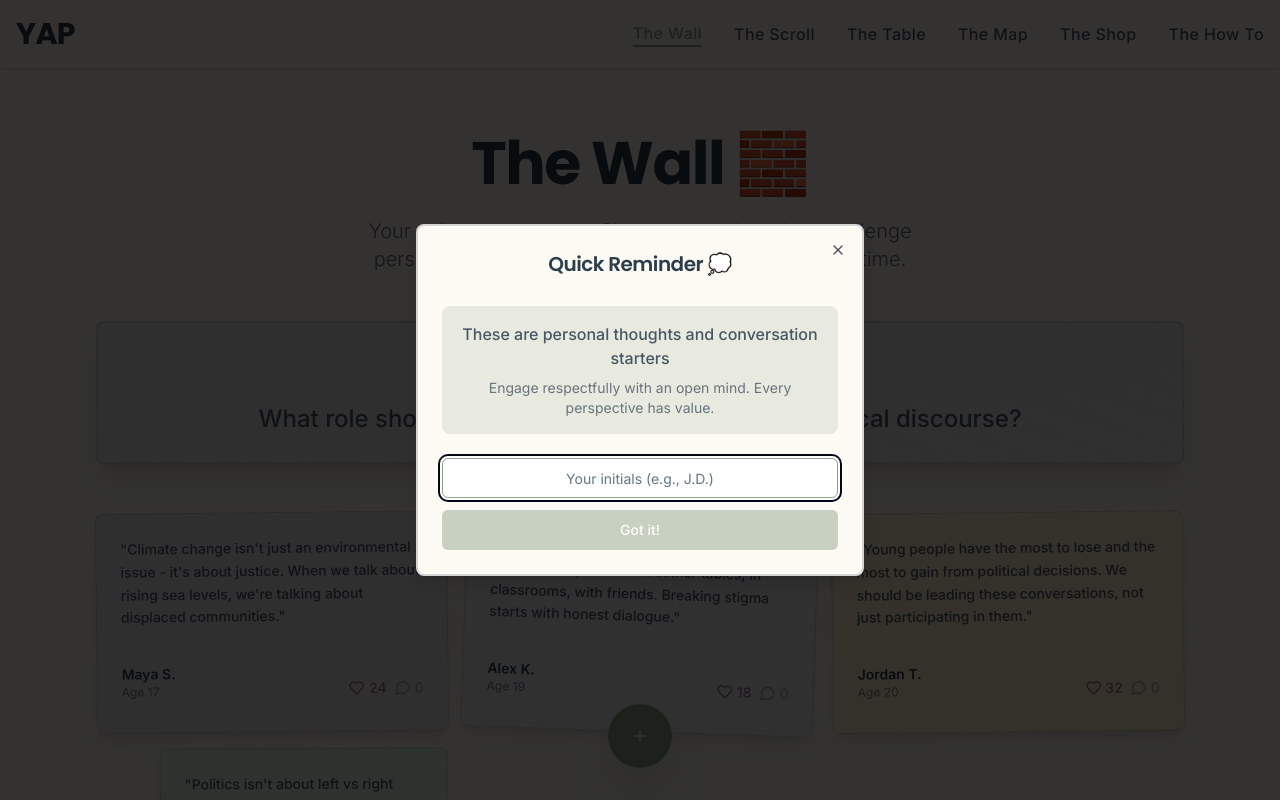
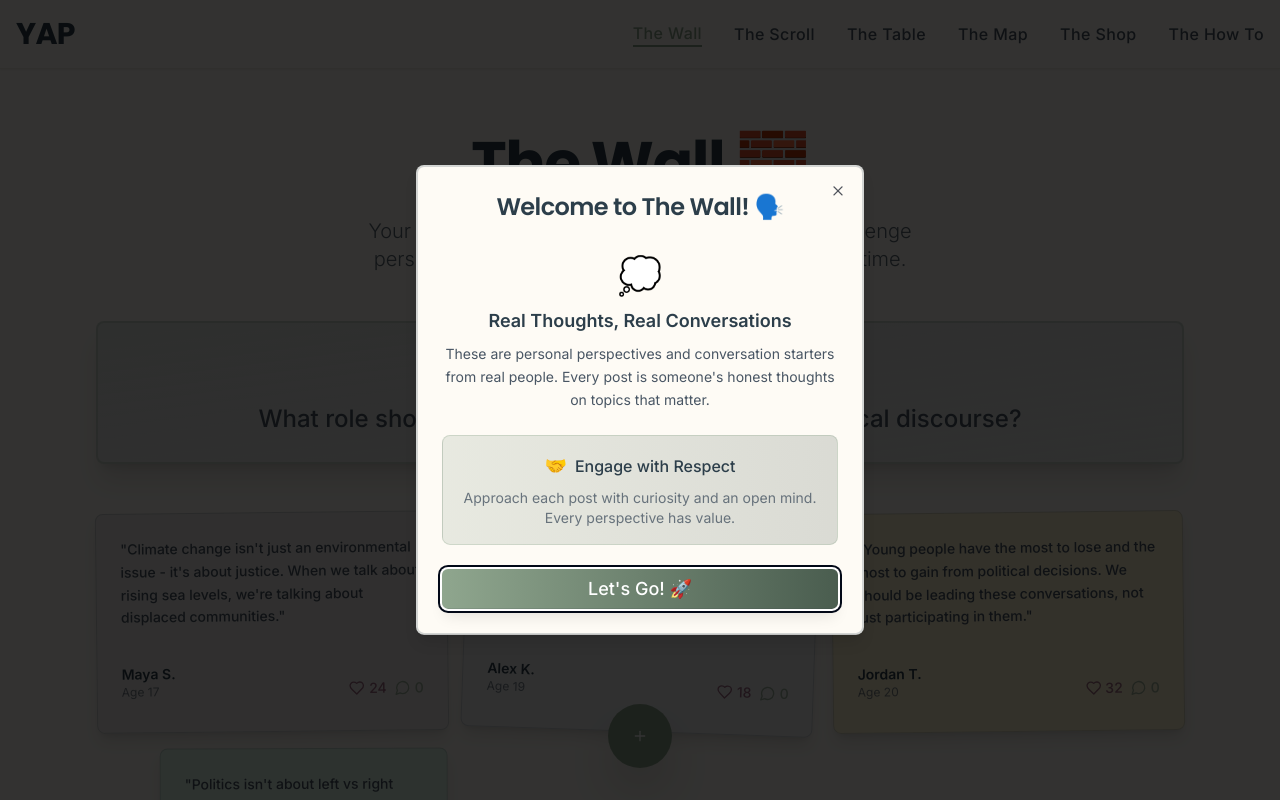
Before and after one commit to hisui8/yap-real-talk-hub, a React (Vite) app: page /the-wall in a window 1280 px wide. Shown: the top 800 px of the page. Built offline with nearby package versions, Linux system fonts and the light colour scheme.

Commit message:
Refactor: Improve Wall popup
Make the Wall popup more impactful and remove the initials requirement, replacing it with a button.

```diff
--- a/src/components/PolicyDialog.tsx
+++ b/src/components/PolicyDialog.tsx
@@ -1,4 +1,3 @@
-
 import React from 'react';
 import { Dialog, DialogContent, DialogHeader, DialogTitle, DialogDescription } from '@/components/ui/dialog';
 import { Button } from '@/components/ui/button';
@@ -18,44 +17,47 @@ const PolicyDialog = ({ isOpen, userInitials, setUserInitials, onAgreement, isWa
       <Dialog open={isOpen} onOpenChange={() => {}}>
         <DialogContent className="bg-ivory border-2 border-charcoal/20 max-w-md">
           <DialogHeader>
-            <DialogTitle className="text-xl text-charcoal font-display text-center mb-3">
-              Quick Reminder 💭
+            <DialogTitle className="text-2xl text-charcoal font-display text-center mb-4">
+              Welcome to The Wall! 🗣️
             </DialogTitle>
             <DialogDescription className="sr-only">
               Guidelines for respectful participation on The Wall
             </DialogDescription>
           </DialogHeader>
-          <div className="space-y-4">
-            <div className="bg-sage/20 p-4 rounded-lg text-center">
-              <p className="text-gunmetal font-medium mb-2">
-                These are personal thoughts and conversation starters
-              </p>
-              <p className="text-sm text-gunmetal/80">
-                Engage respectfully with an open mind. Every perspective has value.
+          <div className="space-y-6">
+            <div className="text-center">
+              <div className="text-4xl mb-3">💭</div>
+              <h3 className="text-lg font-semibold text-charcoal mb-2">
+                Real Thoughts, Real Conversations
+              </h3>
+              <p className="text-gunmetal text-sm leading-relaxed">
+                These are personal perspectives and conversation starters from real people.
+                Every post is someone's honest thoughts on topics that matter.
               </p>
             </div>
 
-            <div className="pt-2">
-              <Input
-                placeholder="Your initials (e.g., J.D.)"
-                value={userInitials}
-                onChange={(e) => setUserInitials(e.target.value)}
-                className="border-dusty/30 focus:border-sage text-center mb-3"
-                maxLength={10}
-              />
-              <Button
-                onClick={onAgreement}
-                disabled={userInitials.trim().length < 2}
-                className="w-full bg-sage hover:bg-sage/90 text-white disabled:opacity-50"
-              >
-                Got it!
-              </Button>
+            <div className="bg-gradient-to-r from-sage/20 to-forest/20 p-4 rounded-lg border border-sage/30">
+              <div className="flex items-center justify-center space-x-2 mb-2">
+                <span className="text-lg">🤝</span>
+                <span className="font-medium text-charcoal">Engage with Respect</span>
+              </div>
+              <p className="text-sm text-gunmetal/80 text-center">
+                Approach each post with curiosity and an open mind. Every perspective has value.
+              </p>
             </div>
+
+            <Button
+              onClick={onAgreement}
+              className="w-full bg-gradient-to-r from-sage to-forest hover:from-sage/90 hover:to-forest/90 text-white font-medium py-3 text-lg shadow-lg"
+            >
+              Let's Go! 🚀
+            </Button>
           </div>
         </DialogContent>
       </Dialog>
     );
   }
+
 
   return (
     <Dialog open={isOpen} onOpenChange={() => {}}>
--- a/src/pages/TheWall.tsx
+++ b/src/pages/TheWall.tsx
@@ -99,10 +99,8 @@ const TheWall = () => {
   }, []);
 
   const handlePolicyAgreement = () => {
-    if (userInitials.trim().length >= 2) {
-      localStorage.setItem('wall-policy-agreed', 'true');
-      setShowPolicyDialog(false);
-    }
+    localStorage.setItem('wall-policy-agreed', 'true');
+    setShowPolicyDialog(false);
   };
 
   const handleSubmit = (e: React.FormEvent) => {
```
